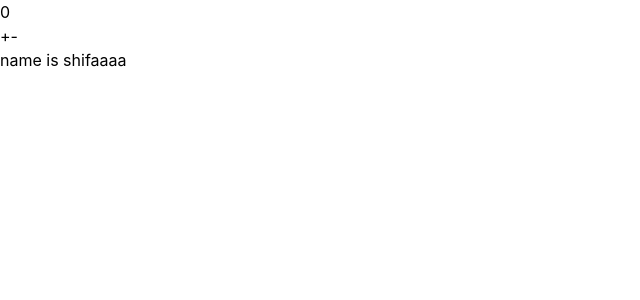
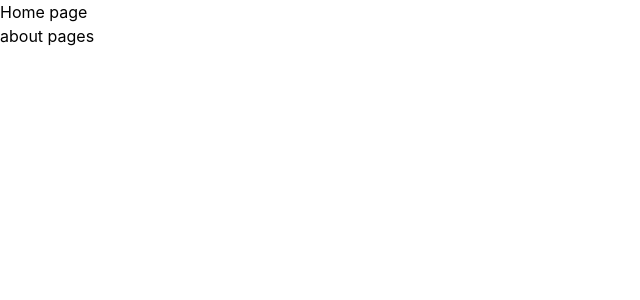
Before and after one commit to safayasmin/React-practice-for-badge, a React (Vite) app: page / in a window 1280 px wide. Shown: the top 300 px of the page, without its empty margins (0-640 px from the left). Built offline with nearby package versions, Linux system fonts and the light colour scheme.

Commit message:
lazy loading example

```diff
--- a/src/App.jsx
+++ b/src/App.jsx
@@ -1,16 +1,15 @@
+import React, { lazy, Suspense } from 'react'
 
-import React, { useState } from 'react'
-import Child from './component/Child'
 
+const Safa=lazy(()=>import("./component/Child"));
 const App = () => {
-  const [count,setcount]=useState(0)
-  const [name]=useState("shifaaaa")
   return (
     <div>
-      <h1>{count}</h1>
-      <button onClick={()=>setcount(count+1)}>+</button>
-      <button onClick={()=>setcount(count-1)}>-</button>
-      <Child name={name} />
+      <h1>Home page</h1>
+      <Suspense fallback={<h1>loding......</h1>}>
+      <Safa />
+      </Suspense>
+
     </div>
   )
 }
--- a/src/component/Child.jsx
+++ b/src/component/Child.jsx
@@ -1,8 +1,11 @@
 import React from 'react'
 
-const Child =React.memo(function Child({name}){
-     console.log("name created");
-     return <h1>name is {name}</h1>
-})
+const Child = () => {
+  return (
+    <div>
+      <h1>about pages</h1>
+    </div>
+  )
+}
 
 export default Child
```
